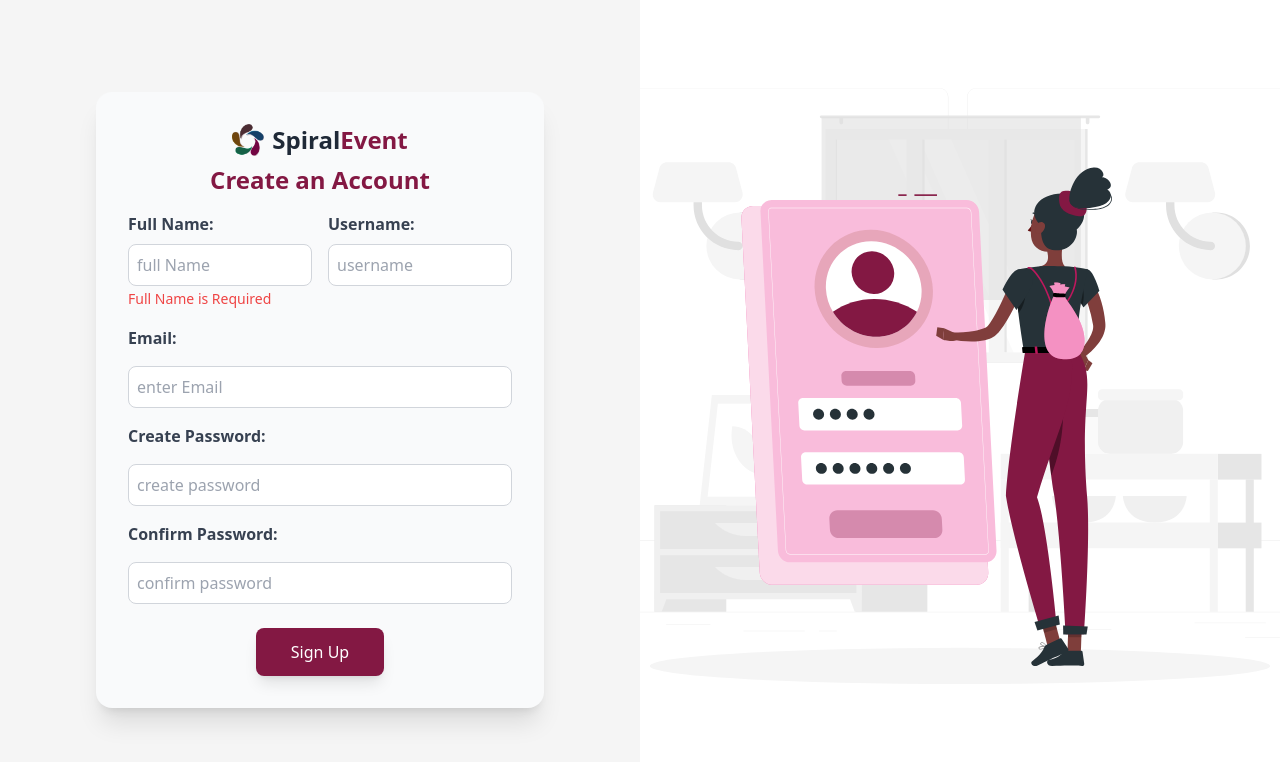
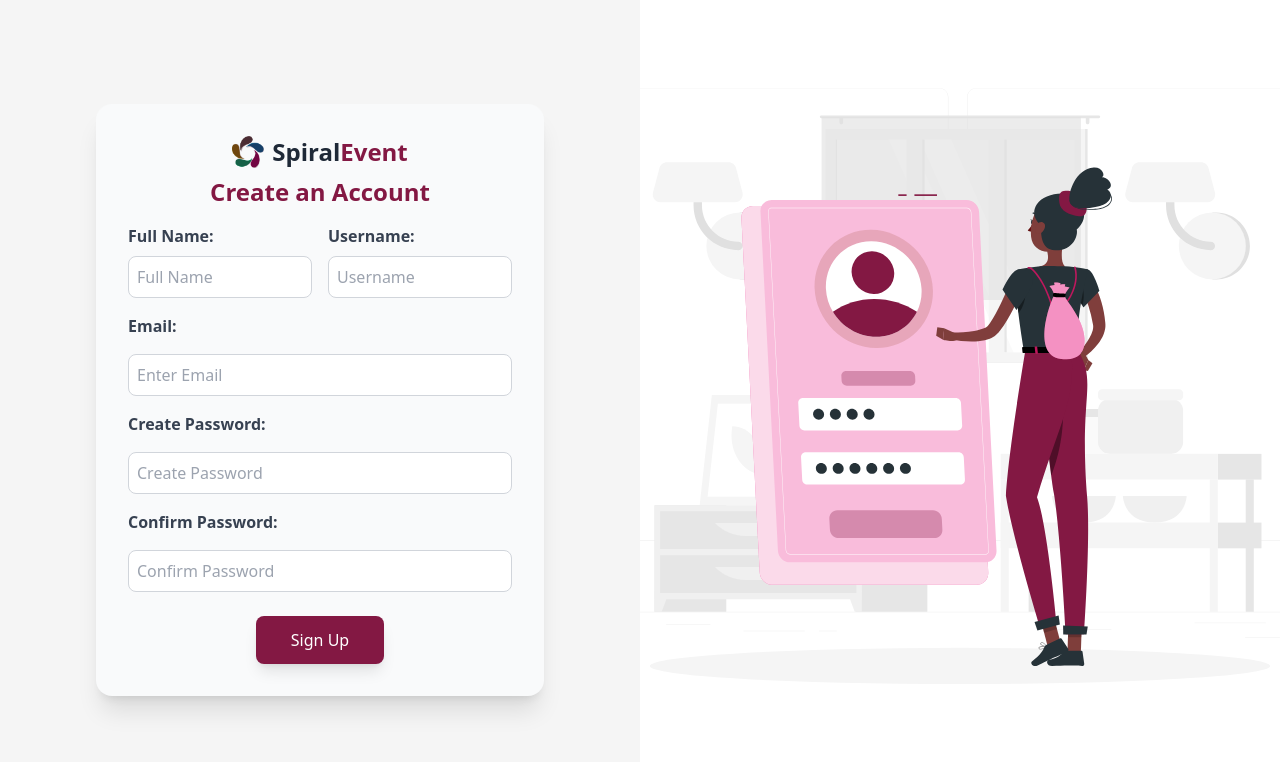
Before and after one commit to Anonymous-nerds/spiralevent-app, a React (Vite) app: page /register in a window 1280 px wide. Shown: the top 762 px of the page. Built offline with nearby package versions, Linux system fonts and the light colour scheme.

Commit message:
fixed contactForm added some logic

```diff
--- a/src/components/ui/contactForm.jsx
+++ b/src/components/ui/contactForm.jsx
@@ -1,13 +1,56 @@
 import React, { useState } from "react";
 import logo from "../../assets/spiraleE4.png";
 
-const contactForm = () => {
-
-  const [error, isError] = useState(false);
+const ContactForm = () => {
+  const [errors, setErrors] = useState({});
+  const [borderColors, setBorderColors] = useState({
+    name: "border-gray-300",
+    username: "border-gray-300",
+    email: "border-gray-300",
+    password: "border-gray-300",
+    conPassword: "border-gray-300",
+  });
+  const [data, setData] = useState({
+    name: "",
+    username: "",
+    email: "",
+    password: "",
+    conPassword: "",
+  });
 
   const handleSubmit = (e) => {
     e.preventDefault();
-    alert("Hello World");
+
+    const newErrors = {};
+    const newBorderColors = { ...borderColors };
+
+    Object.keys(data).forEach((field) => {
+      if (!data[field]) {
+        newErrors[field] = `${
+          field.charAt(0).toUpperCase() + field.slice(1)
+        } is required`;
+        newBorderColors[field] = "border-red-500";
+      } else {
+        newBorderColors[field] = "border-gray-300";
+      }
+    });
+
+    if (
+      data.password &&
+      data.conPassword &&
+      data.password !== data.conPassword
+    ) {
+      newErrors.conPassword = "Passwords do not match";
+      newBorderColors.conPassword = "border-red-500";
+    }
+
+    setErrors(newErrors);
+    setBorderColors(newBorderColors);
+
+    if (Object.keys(newErrors).length === 0) {
+      console.log("Form submitted successfully", data);
+      // Proceed with form submission logic
+    }
   };
 
   return (
@@ -17,7 +60,7 @@ const contactForm = () => {
         className="max-w-lg mx-auto bg-gray-50 rounded-2xl shadow-xl m-8 p-8"
       >
         <h3 className="text-2xl md:text-2xl font-bold flex justify-center gap-2 text-gray-800 mb-2">
-          <img src={logo} alt="" className="h-8" />{" "}
+          <img src={logo} alt="" className="h-8" />
           <span>
             Spiral
             <span className="text-pink-900">Event</span>
@@ -36,13 +79,14 @@ const contactForm = () => {
               </label>
               <input
                 type="text"
-                placeholder="full Name"
-                className="w-full border border-gray-300 rounded-lg p-2 focus:ring-2 focus:ring-pink-900 focus:outline-none"
+                placeholder="Full Name"
+                className={`w-full border ${borderColors.name} rounded-lg p-2 focus:ring-2 focus:ring-pink-900 focus:outline-none`}
+                value={data.name}
+                onChange={(e) => setData({ ...data, name: e.target.value })}
               />
-
-              <span className="text-red-500 w-full text-sm">
-                Full Name is Required
-              </span>
+              {errors.name && (
+                <span className="text-red-500 text-sm">{errors.name}</span>
+              )}
             </div>
             <div>
               <label className="block text-gray-700 font-bold mb-2">
@@ -50,34 +94,58 @@ const contactForm = () => {
               </label>
               <input
                 type="text"
-                placeholder="username"
-                className="w-full border border-gray-300 rounded-lg p-2 focus:ring-2 focus:ring-pink-900 focus:outline-none"
+                placeholder="Username"
+                className={`w-full border ${borderColors.username} rounded-lg p-2 focus:ring-2 focus:ring-pink-900 focus:outline-none`}
+                value={data.username}
+                onChange={(e) => setData({ ...data, username: e.target.value })}
               />
+              {errors.username && (
+                <span className="text-red-500 text-sm">{errors.username}</span>
+              )}
             </div>
           </div>
+
           <label className="block text-gray-700 font-bold mb-2">Email:</label>
           <input
             type="email"
-            placeholder="enter Email"
-            className="w-full border border-gray-300 rounded-lg p-2 focus:ring-2 focus:ring-pink-900 focus:outline-none"
+            placeholder="Enter Email"
+            className={`w-full border ${borderColors.email} rounded-lg p-2 focus:ring-2 focus:ring-pink-900 focus:outline-none`}
+            value={data.email}
+            onChange={(e) => setData({ ...data, email: e.target.value })}
           />
+          {errors.email && (
+            <span className="text-red-500 text-sm">{errors.email}</span>
+          )}
+
           <label className="block text-gray-700 font-bold mb-2">
             Create Password:
           </label>
           <input
             type="password"
-            placeholder="create password"
-            className="w-full border border-gray-300 rounded-lg p-2 focus:ring-2 focus:ring-pink-900 focus:outline-none"
+            placeholder="Create Password"
+            className={`w-full border ${borderColors.password} rounded-lg p-2 focus:ring-2 focus:ring-pink-900 focus:outline-none`}
+            value={data.password}
+            onChange={(e) => setData({ ...data, password: e.target.value })}
           />
+          {errors.password && (
+            <span className="text-red-500 text-sm">{errors.password}</span>
+          )}
+
           <label className="block text-gray-700 font-bold mb-2">
-            Confirm Password:{" "}
+            Confirm Password:
           </label>
           <input
             type="password"
-            placeholder="confirm password"
-            className="w-full border border-gray-300 rounded-lg p-2 focus:ring-2 focus:ring-pink-900 focus:outline-none"
+            placeholder="Confirm Password"
+            className={`w-full border ${borderColors.conPassword} rounded-lg p-2 focus:ring-2 focus:ring-pink-900 focus:outline-none`}
+            value={data.conPassword}
+            onChange={(e) => setData({ ...data, conPassword: e.target.value })}
           />
+          {errors.conPassword && (
+            <span className="text-red-500 text-sm">{errors.conPassword}</span>
+          )}
         </div>
+
         <button
           type="submit"
           className="w-1/3 mx-auto mt-6 bg-pink-900 text-white py-3 rounded-lg flex justify-center hover:bg-pink-700 hover:scale-105 shadow-lg transition-transform duration-300"
@@ -89,4 +157,4 @@ const contactForm = () => {
   );
 };
 
-export default contactForm;
+export default ContactForm;
```
